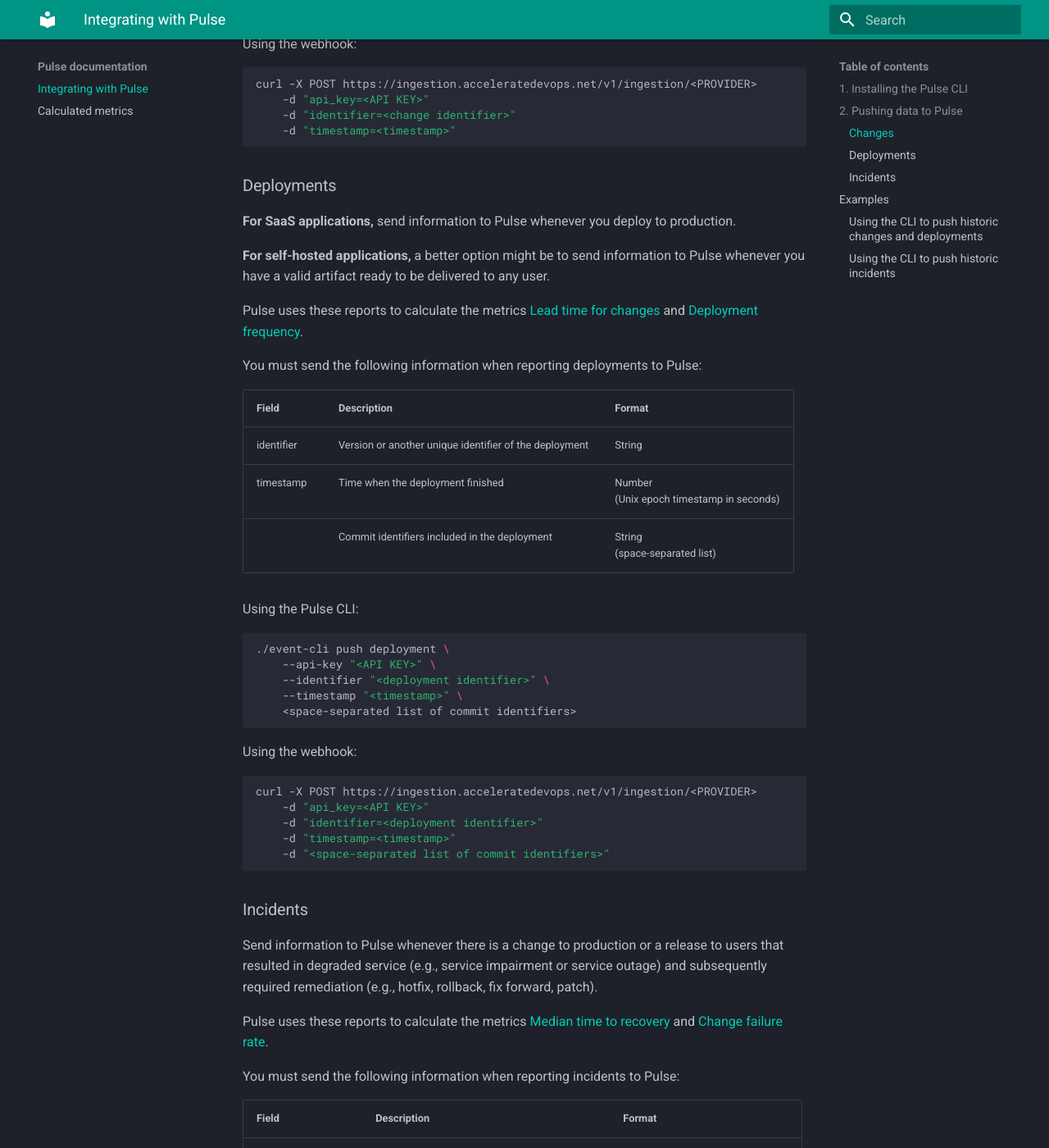
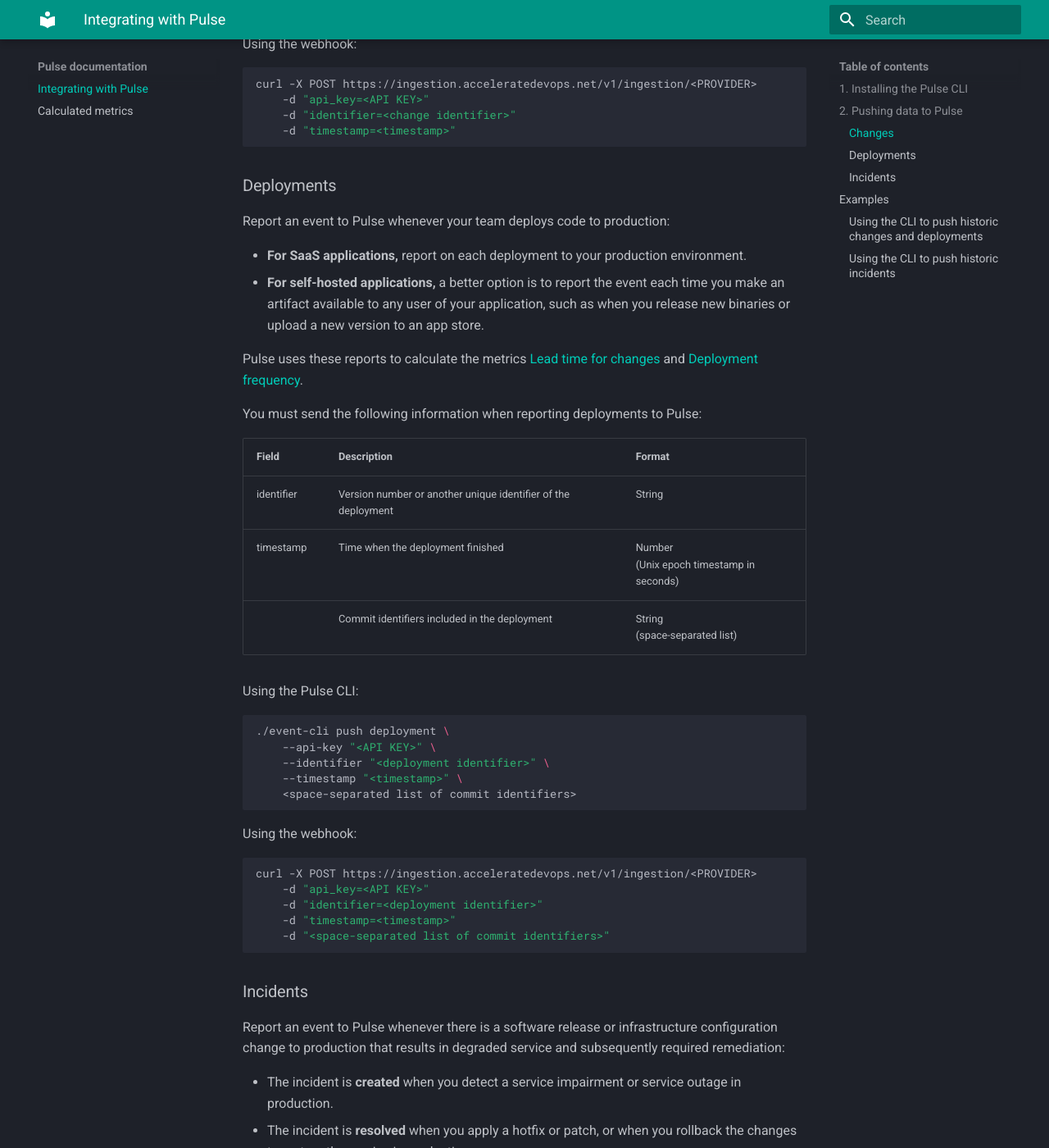
Before and after one commit to codacy/pulse-user-docs, an MkDocs documentation site: the page built from docs/index.md, in a window 1280 px wide and 1400 px high, scrolled down 2507 px. Shown: the whole window at 82% size. Built offline with MkDocs 1.6.1 and Material for MkDocs 9.7.7, drawn with Linux system fonts in a browser that asks for light colours; some of the changed text lies outside the part shown.

Commit message:
feature: Improve description of events
Also includes suggestions how customers can tie the events to their
own infrastructure and workflow.

```diff
--- a/docs/index.md
+++ b/docs/index.md
@@ -87,19 +87,20 @@
 
 ### Deployments
 
-**For SaaS applications,** send information to Pulse whenever you deploy to production.
+Report an event to Pulse whenever your team deploys code to production:
 
-**For self-hosted applications,** a better option might be to send information to Pulse whenever you have a valid artifact ready to be delivered to any user.
+-   **For SaaS applications,** report on each deployment to your production environment.
+-   **For self-hosted applications,** a better option is to report the event each time you make an artifact available to any user of your application, such as when you release new binaries or upload a new version to an app store.
 
 Pulse uses these reports to calculate the metrics [Lead time for changes](metrics.md#lead-time-for-changes) and [Deployment frequency](metrics.md#deployment-frequency).
 
 You must send the following information when reporting deployments to Pulse:
 
-| Field      | Description                                            | Format                                       |
-| ---------- | ------------------------------------------------------ | -------------------------------------------- |
-| identifier | Version or another unique identifier of the deployment | String                                       |
-| timestamp  | Time when the deployment finished                      | Number<br/>(Unix epoch timestamp in seconds) |
-|            | Commit identifiers included in the deployment          | String<br/>(space-separated list)            |
+| Field      | Description                                                   | Format                                       |
+| ---------- | ------------------------------------------------------------- | -------------------------------------------- |
+| identifier | Version number or another unique identifier of the deployment | String                                       |
+| timestamp  | Time when the deployment finished                             | Number<br/>(Unix epoch timestamp in seconds) |
+|            | Commit identifiers included in the deployment                 | String<br/>(space-separated list)            |
 
 Using the Pulse CLI:
 
@@ -123,7 +124,12 @@
 
 ### Incidents
 
-Send information to Pulse whenever there is a change to production or a release to users that resulted in degraded service (e.g., service impairment or service outage) and subsequently required remediation (e.g., hotfix, rollback, fix forward, patch).
+Report an event to Pulse whenever there is a software release or infrastructure configuration change to production that results in degraded service and subsequently required remediation:
+
+-   The incident is **created** when you detect a service impairment or service outage in production.
+-   The incident is **resolved** when you apply a hotfix or patch, or when you rollback the changes to restore the service in production.
+
+Typically, it's possible to keep track of this information using your monitoring infrastructure or your ticketing system.
 
 Pulse uses these reports to calculate the metrics [Median time to recovery](metrics.md#median-time-to-recover) and [Change failure rate](metrics.md#change-failure-rate).
 
```
Also changed, not shown: other parts of docs/index.md (+1 -1 lines).
